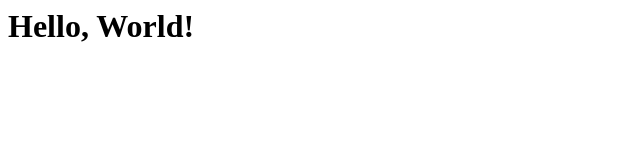
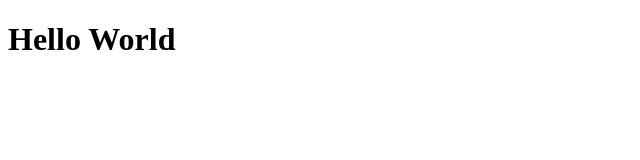
Before and after one commit to yoshiwoa/codespace-demo, a plain HTML site: page index.html in a window 1280 px wide. Shown: the whole page, without its empty margins (0-640 px from the left). Drawn offline with Linux system fonts and the light colour scheme.

Commit message:
Updated index.html

```diff
--- a/index.html
+++ b/index.html
@@ -1 +1,11 @@
-<h1>Hello, World!</h1>
+<!DOCTYPE html>
+<html lang="en">
+<head>
+    <meta charset="UTF-8">
+    <meta name="viewport" content="width=device-width, initial-scale=1.0">
+    <title>Hello World</title>
+</head>
+<body>
+    <h1>Hello World</h1>
+</body>
+</html>
```
